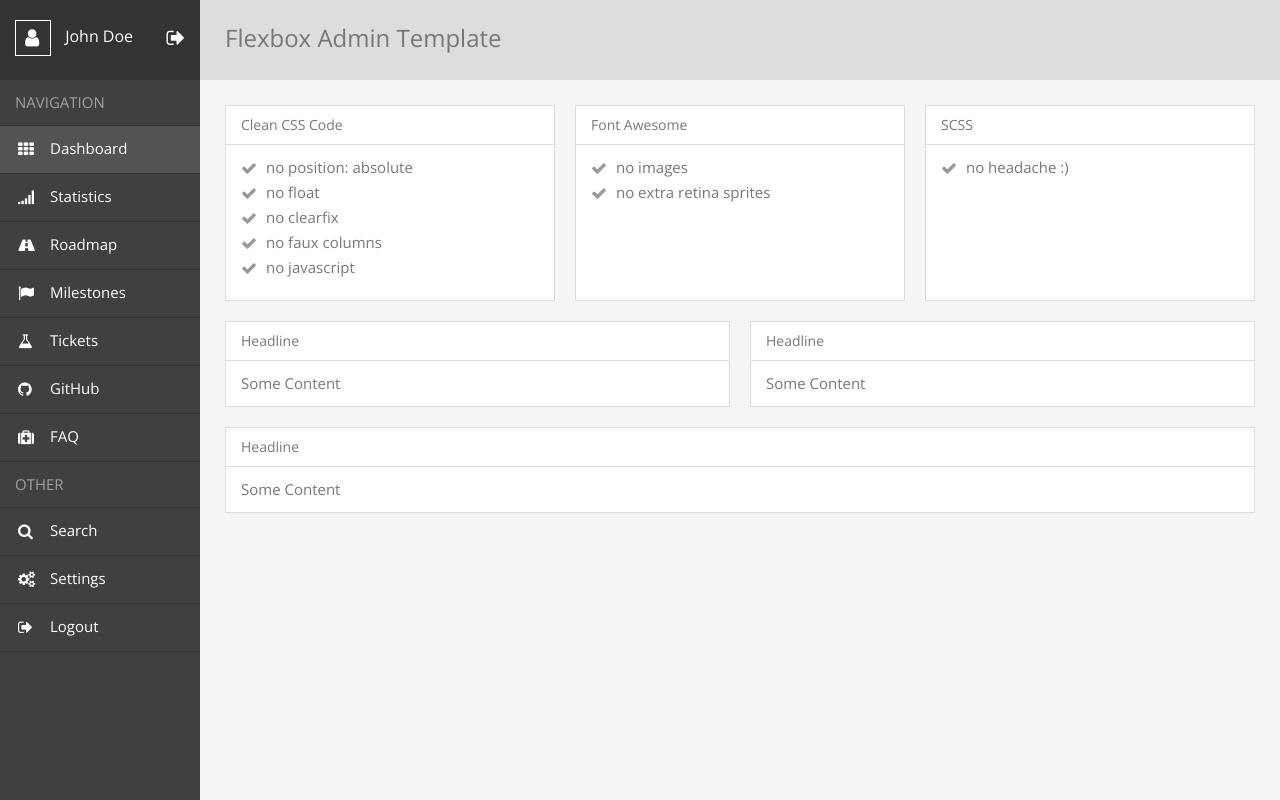
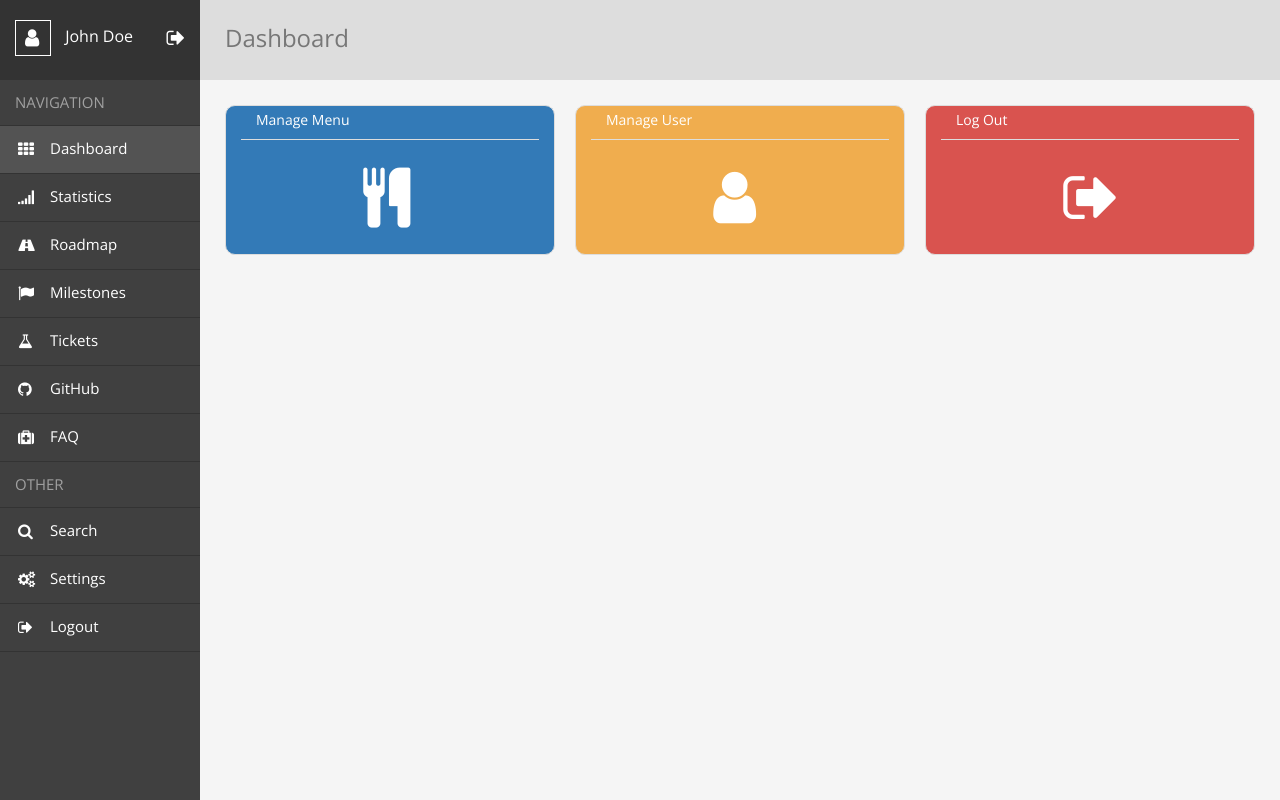
Before and after one commit to CS4-2016/resto, a PHP site: page /manage-category.php in a window 1280 px wide. Run offline with PHP 8.4, Linux system fonts and the light colour scheme; some libraries are stand-ins or nearby versions.

Commit message:
Dashboard

```diff
--- a/css/style_godfrey.css
+++ b/css/style_godfrey.css
@@ -0,0 +1,305 @@
+  /* NOTE: The styles were added inline because Prefixfree needs access to your styles and they must be inlined if they are on local disk! */
+@import url("http://fonts.googleapis.com/css?family=Open+Sans");
+@import url("http://netdna.bootstrapcdn.com/font-awesome/4.0.3/css/font-awesome.css");
+*, *:before, *:after {
+  margin: 0;
+  padding: 0;
+  box-sizing: border-box;
+}
+
+*:before, *:after {
+  content: '';
+  display: block;
+  position: absolute;
+}
+
+html, body {
+  height: 100%;
+}
+
+body {
+  font: 15px/1 'Open Sans', sans-serif;
+  color: #777;
+}
+
+a {
+  cursor: pointer;
+}
+
+ul {
+  list-style: none;
+}
+
+.wrapper {
+  display: flex;
+  min-height: 100%;
+}
+
+nav {
+  width: 200px;
+  background: #404040;
+}
+
+nav header {
+  position: relative;
+  height: 80px;
+  padding: 20px 0 0 15px;
+  font-size: 16px;
+  color: #fff;
+  background: #333333;
+}
+
+nav header span {
+  position: relative;
+  display: inline-block;
+  width: 36px;
+  height: 36px;
+  margin: 0 10px 0 0;
+  vertical-align: middle;
+  border: 1px solid #fff;
+}
+
+nav header span:before {
+  content: '\f007';
+  font: normal 20px fontawesome;
+  top: 7px;
+  left: 9px;
+}
+
+nav header a:before {
+  content: '\f08b';
+  font: normal 20px fontawesome;
+  top: 28px;
+  right: 15px;
+}
+
+nav ul span {
+  display: block;
+  padding: 15px;
+  color: rgba(255, 255, 255, 0.5);
+  text-transform: uppercase;
+  border-bottom: 1px solid #333333;
+}
+
+nav ul a {
+  position: relative;
+  display: block;
+  padding: 15px 15px 17px 50px;
+  color: #fff;
+  border-bottom: 1px solid #333333;
+}
+
+nav ul a:hover,
+nav ul a.active {
+  background: #535353;
+}
+
+nav ul a:before {
+  font: normal 16px fontawesome;
+  top: 15px;
+  left: 18px;
+}
+
+nav ul li:nth-child(2) a:before {
+  content: '\f00a';
+}
+
+nav ul li:nth-child(3) a:before {
+  content: '\f012';
+}
+
+nav ul li:nth-child(4) a:before {
+  content: '\f018';
+}
+
+nav ul li:nth-child(5) a:before {
+  content: '\f024';
+}
+
+nav ul li:nth-child(6) a:before {
+  content: '\f0c3';
+}
+
+nav ul li:nth-child(7) a:before {
+  content: '\f09b';
+}
+
+nav ul li:nth-child(8) a:before {
+  content: '\f0fa';
+}
+
+nav ul li:nth-child(10) a:before {
+  content: '\f002';
+}
+
+nav ul li:nth-child(11) a:before {
+  content: '\f085';
+}
+
+nav ul li:nth-child(12) a:before {
+  content: '\f08b';
+}
+
+main {
+  flex: 1;
+  padding: 25px;
+  background: #f5f5f5;
+}
+
+main h1 {
+  height: 80px;
+  margin: -25px -25px 25px -25px;
+  padding: 0 25px;
+  line-height: 76px;
+  font-size: 24px;
+  font-weight: 400;
+  background: #ddd;
+}
+
+.flex-grid {
+  display: flex;
+
+}
+
+.flex-grid > div {
+  flex: 1;
+  margin: 0 20px 20px 0;
+  padding: 30px;
+  padding-top: 10px;
+  border: 1px solid #ddd;
+  border-radius: 10px;
+
+
+
+}
+
+.flex-grid > div:last-child {
+  margin-right: 0;
+
+}
+
+.flex-grid h2 {
+  margin: -15px -15px 15px -15px;
+  padding: 12px 15px;
+  font-size: 14px;
+  font-weight: 400;
+  border-bottom: 1px solid #ddd;
+
+
+}
+
+.flex-grid li {
+  position: relative;
+  margin: 0 0 10px;
+  padding: 0 0 0 25px;
+}
+
+.flex-grid li:before {
+  content: '\f00c';
+  font: normal 16px fontawesome;
+  top: 0;
+  left: 0;
+  color: #999;
+}
+
+
+
+a {
+    text-decoration: none;
+    color: white;
+}
+
+a .icon:hover{
+
+ color: white;
+    -moz-transform: scale(1.1);
+  -webkit-transform: scale(1.1);
+  transform: scale(1.3);
+}
+
+.manage-category{
+    background-color: #337ab7;
+
+}
+
+.manage-category h2{
+    color: white;
+
+
+}
+
+.manage-user{
+    background-color: #f0ad4e;
+}
+
+.manage-user h2{
+    color: white;
+
+}
+
+.logout{
+    background-color: #d9534f;
+
+}
+
+.logout h2{
+    color: white;
+
+}
+
+.icon{
+    padding-left: 40%;
+    padding-bottom: 20%;
+
+}
+
+/*
+** Media Queries
+***********************************************************/
+@media (max-width: 1000px) {
+  .flex-grid {
+    flex-direction: row;
+  }
+
+  .flex-grid > div {
+    margin-right: 0;
+    font-size: 10px;
+    padding: 30px;
+    padding-top: 10px;
+  }
+
+    .manage-category{
+        background-color: #337ab7;
+
+    }
+
+    .manage-category h2{
+        color: white;
+
+
+    }
+
+    .manage-user{
+        background-color: #f0ad4e;
+    }
+
+    .manage-user h2{
+        color: white;
+
+    }
+
+    .logout{
+        background-color: #d9534f;
+
+    }
+
+    .logout h2{
+        color: white;
+
+    }
+
+    .icon{
+        padding-left: 30%;
+        padding-bottom: 20%;
+    }
+}
--- a/manage-category.php
+++ b/manage-category.php
@@ -4,222 +4,8 @@
   <meta charset="UTF-8">
   <title>Flexbox Admin Template</title>
 
-
-
-      <style>
-      /* NOTE: The styles were added inline because Prefixfree needs access to your styles and they must be inlined if they are on local disk! */
-      @import url("http://fonts.googleapis.com/css?family=Open+Sans");
-@import url("http://netdna.bootstrapcdn.com/font-awesome/4.0.3/css/font-awesome.css");
-*, *:before, *:after {
-  margin: 0;
-  padding: 0;
-  box-sizing: border-box;
-}
-
-*:before, *:after {
-  content: '';
-  display: block;
-  position: absolute;
-}
-
-html, body {
-  height: 100%;
-}
-
-body {
-  font: 15px/1 'Open Sans', sans-serif;
-  color: #777;
-}
-
-a {
-  cursor: pointer;
-}
-
-ul {
-  list-style: none;
-}
-
-.wrapper {
-  display: flex;
-  min-height: 100%;
-}
-
-nav {
-  width: 200px;
-  background: #404040;
-}
-
-nav header {
-  position: relative;
-  height: 80px;
-  padding: 20px 0 0 15px;
-  font-size: 16px;
-  color: #fff;
-  background: #333333;
-}
-
-nav header span {
-  position: relative;
-  display: inline-block;
-  width: 36px;
-  height: 36px;
-  margin: 0 10px 0 0;
-  vertical-align: middle;
-  border: 1px solid #fff;
-}
-
-nav header span:before {
-  content: '\f007';
-  font: normal 20px fontawesome;
-  top: 7px;
-  left: 9px;
-}
-
-nav header a:before {
-  content: '\f08b';
-  font: normal 20px fontawesome;
-  top: 28px;
-  right: 15px;
-}
-
-nav ul span {
-  display: block;
-  padding: 15px;
-  color: rgba(255, 255, 255, 0.5);
-  text-transform: uppercase;
-  border-bottom: 1px solid #333333;
-}
-
-nav ul a {
-  position: relative;
-  display: block;
-  padding: 15px 15px 17px 50px;
-  color: #fff;
-  border-bottom: 1px solid #333333;
-}
-
-nav ul a:hover,
-nav ul a.active {
-  background: #535353;
-}
-
-nav ul a:before {
-  font: normal 16px fontawesome;
-  top: 15px;
-  left: 18px;
-}
-
-nav ul li:nth-child(2) a:before {
-  content: '\f00a';
-}
-
-nav ul li:nth-child(3) a:before {
-  content: '\f012';
-}
-
-nav ul li:nth-child(4) a:before {
-  content: '\f018';
-}
-
-nav ul li:nth-child(5) a:before {
-  content: '\f024';
-}
-
-nav ul li:nth-child(6) a:before {
-  content: '\f0c3';
-}
-
-nav ul li:nth-child(7) a:before {
-  content: '\f09b';
-}
-
-nav ul li:nth-child(8) a:before {
-  content: '\f0fa';
-}
-
-nav ul li:nth-child(10) a:before {
-  content: '\f002';
-}
-
-nav ul li:nth-child(11) a:before {
-  content: '\f085';
-}
-
-nav ul li:nth-child(12) a:before {
-  content: '\f08b';
-}
-
-main {
-  flex: 1;
-  padding: 25px;
-  background: #f5f5f5;
-}
-
-main h1 {
-  height: 80px;
-  margin: -25px -25px 25px -25px;
-  padding: 0 25px;
-  line-height: 76px;
-  font-size: 24px;
-  font-weight: 400;
-  background: #ddd;
-}
-
-.flex-grid {
-  display: flex;
-}
-
-.flex-grid > div {
-  flex: 1;
-  margin: 0 20px 20px 0;
-  padding: 15px;
-  border: 1px solid #ddd;
-  background: #fff;
-}
-
-.flex-grid > div:last-child {
-  margin-right: 0;
-}
-
-.flex-grid h2 {
-  margin: -15px -15px 15px -15px;
-  padding: 12px 15px;
-  font-size: 14px;
-  font-weight: 400;
-  border-bottom: 1px solid #ddd;
-}
-
-.flex-grid li {
-  position: relative;
-  margin: 0 0 10px;
-  padding: 0 0 0 25px;
-}
-
-.flex-grid li:before {
-  content: '\f00c';
-  font: normal 16px fontawesome;
-  top: 0;
-  left: 0;
-  color: #999;
-}
-
-/*
-** Media Queries
-***********************************************************/
-@media (max-width: 1000px) {
-  .flex-grid {
-    flex-direction: column;
-  }
-
-  .flex-grid > div {
-    margin-right: 0;
-  }
-}
-
-    </style>
-
   <script src="https://cdnjs.cloudflare.com/ajax/libs/prefixfree/1.0.7/prefixfree.min.js"></script>
-
+  <link rel="stylesheet" href="css/style_godfrey.css">
 </head>
 
 <body>
@@ -252,51 +38,28 @@ main h1 {
 
   <main>
 
-    <h1>Flexbox Admin Template</h1>
+    <h1>Dashboard</h1>
 
     <div class="flex-grid">
-      <div>
-        <h2>Clean CSS Code</h2>
-        <ul>
-          <li>no position: absolute</li>
-          <li>no float</li>
-          <li>no clearfix</li>
-          <li>no faux columns</li>
-          <li>no javascript</li>
-        </ul>
+      <div class="manage-category">
+          <a href="#">
+            <h2>Manage Menu</h2>
+            <div class="icon" style="padding-bottom:35px;"><i class="fa fa-cutlery fa-4x"></i></div>
+          </a>
       </div>
-      <div>
-        <h2>Font Awesome</h2>
-        <ul>
-          <li>no images</li>
-          <li>no extra retina sprites</li>
-        </ul>
+     <div class="manage-user" >
+         <a href="#"><h2>Manage User</h2>
+             <div class="icon"><i class="fa fa-user fa-4x" aria-hidden="true"></i></div></a>
       </div>
-      <div>
-        <h2>SCSS</h2>
-        <ul>
-          <li>no headache :)</li>
-        </ul>
+     <div class="logout" >
+         <a href="#"><h2>Log Out</h2>
+             <div class="icon"><i class="fa fa-sign-out fa-4x" aria-hidden="true"></i></div></a>
       </div>
     </div>
 
-    <div class="flex-grid">
-      <div>
-        <h2>Headline</h2>
-        Some Content
-      </div>
-      <div>
-        <h2>Headline</h2>
-        Some Content
-      </div>
-    </div>
 
-    <div class="flex-grid">
-      <div>
-        <h2>Headline</h2>
-        Some Content
-      </div>
-    </div>
+
+
 
   </main>
 
```
